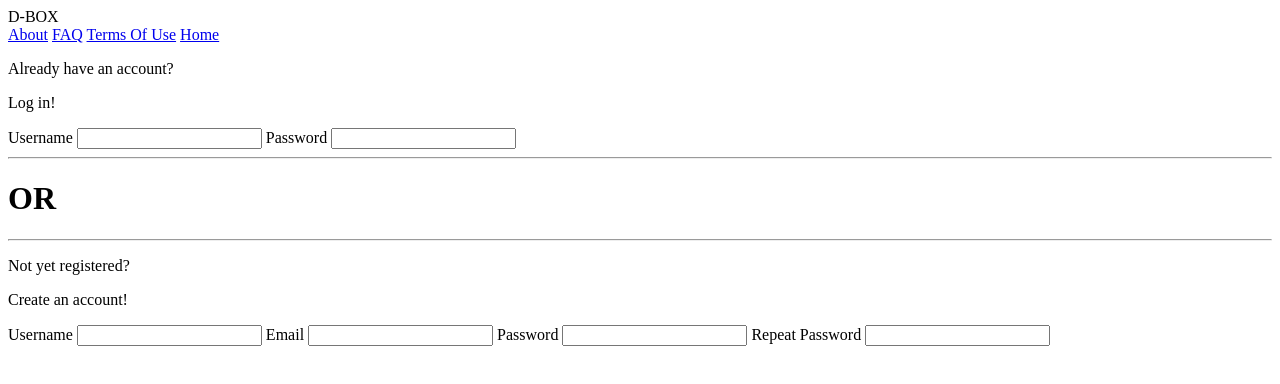
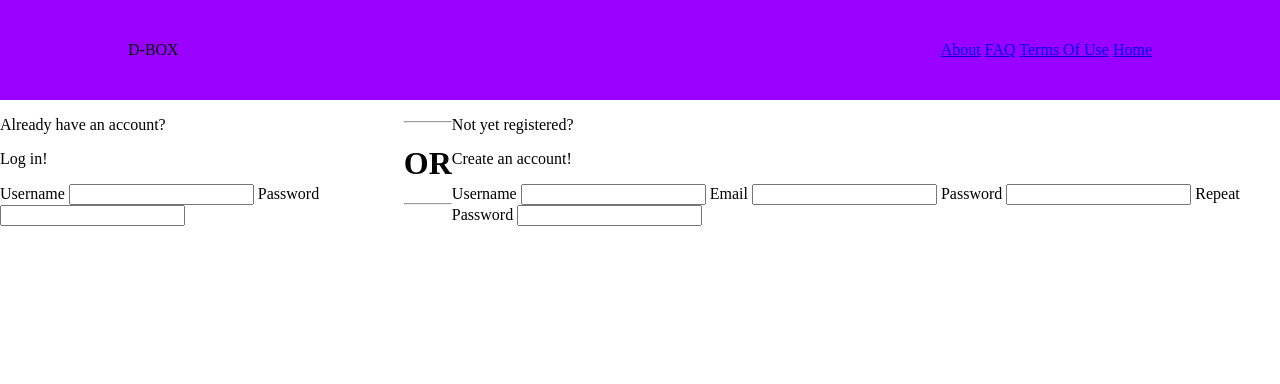
Before and after one commit to danielabadgamero/d-box-signup, a plain HTML site: page index.html in a window 1280 px wide. Drawn offline with Linux system fonts and the light colour scheme.

Commit message:
Structured with style.css

```diff
--- a/index.html
+++ b/index.html
@@ -4,6 +4,7 @@
     <meta charset="UTF-8">
     <meta http-equiv="X-UA-Compatible" content="IE=edge">
     <meta name="viewport" content="width=device-width, initial-scale=1.0">
+    <link rel="stylesheet" href="style.css">
     <title>Sign up to D-Box</title>
 </head>
 <body>
--- a/style.css
+++ b/style.css
@@ -0,0 +1,30 @@
+body {
+    display: flex;
+    flex-direction: column;
+    align-items: center;
+    height: 100vh;
+    width: 100vw;
+    overflow-x: hidden;
+    margin: 0;
+    padding: 0;
+}
+
+header {
+    display: flex;
+    align-items: center;
+    justify-content: space-between;
+    background-color: rgb(153, 0, 255);
+    width: 100%;
+    height: 100px;
+}
+
+.logo,
+.links {
+    margin: 0 10%;
+}
+
+main {
+    display: flex;
+    align-items: center;
+    justify-content: center;
+}
```
